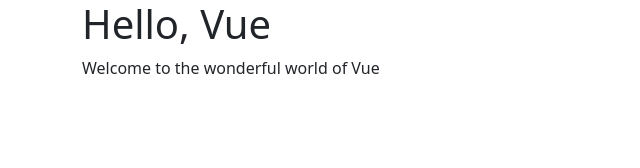
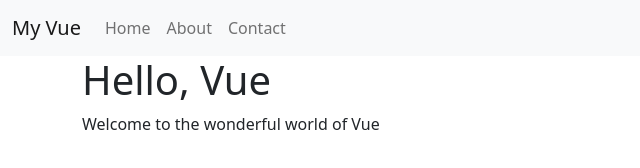
Before and after one commit to WietekeNederkoorn/my-vue.js-website, a plain HTML site: page index.html in a window 1280 px wide. Shown: the whole page, without its empty margins (0-640 px from the left). Drawn offline with nearby package versions, Linux system fonts and the light colour scheme.

Commit message:
my first one

```diff
--- a/index.html
+++ b/index.html
@@ -9,12 +9,29 @@
     <script src="https://unpkg.com/vue@3"></script>
 </head>
 <body>
+    <nav class="navbar navbar-expand-lg navbar-light bg-light">
+        <div class="container-fluid">
+            <a class="navbar-brand" href="#">My Vue</a>
+            <ul class="navbar-nav me-auto mb-2 mb-lg-0">
+                <li v-for="link in links" class="nav-item">
+                    <a class="nav-link" aria-current="page" href="#">{{link}}</a>
+                </li>
+            </ul>
+        </div>
+    </nav>
     <div id="content" class="container">
         <h1>{{pageTitle}}</h1>
         <p>{{content}}</p>
     </div>
 
     <script>
+        Vue.createApp({
+            data() {
+                return{
+                    links: ['Home', 'About', 'Contact']
+                }
+            }
+        }).mount('nav');
         Vue.createApp({
             data() {
                 return {
```
